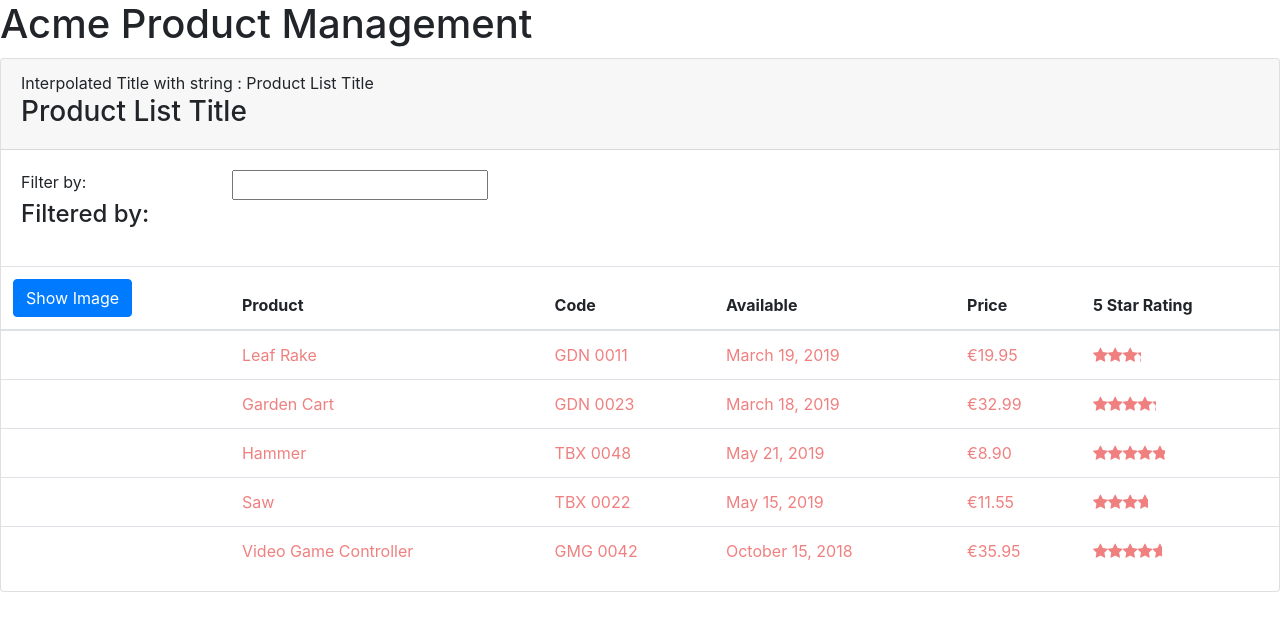
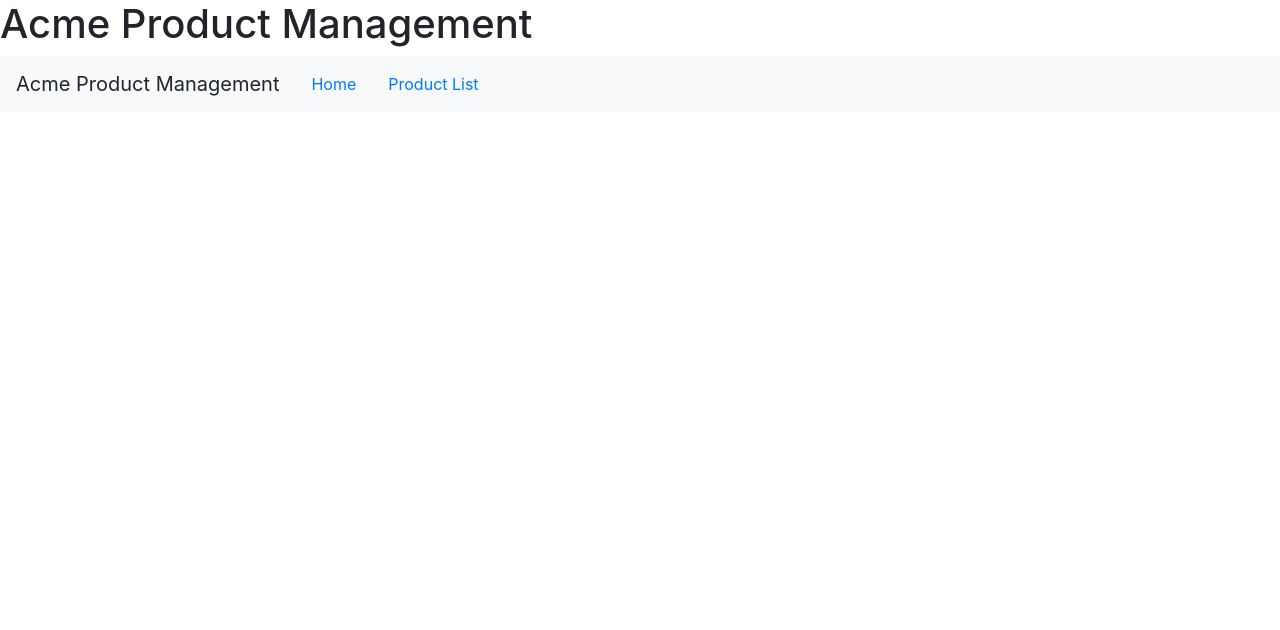
Before and after one commit to aliki212/AngularDK, an Angular app: page / in a window 1280 px wide. Shown: the top 630 px of the page. Built offline with nearby package versions, Linux system fonts and the light colour scheme.

Commit message:
11.Routing complete-<pm-prod> no longer needed

```diff
--- a/src/app/app.component.ts
+++ b/src/app/app.component.ts
@@ -15,7 +15,16 @@
   selector: 'pm-root',
   template: `
   <div><h1>{{pageTitle}}</h1>
-  <pm-products></pm-products>
+  <nav class='navbar navbar-expand navbar-light bg-light'>
+    <a class='navbar-brand'>{{pageTitle}}</a>
+    <ul class='nav nav-pills'>
+    <li><a class='nav-link' [routerLink]="['/welcome']">Home</a></li>
+    <li><a class='nav-link' [routerLink]="['/products']">Product List</a></li>
+    </ul>
+  </nav>
+  <div class='container'>
+  <router-outlet></router-outlet>
+  </div>
   </div>
   `
 })
```
Also changed, not shown: alikiNotes.txt.
